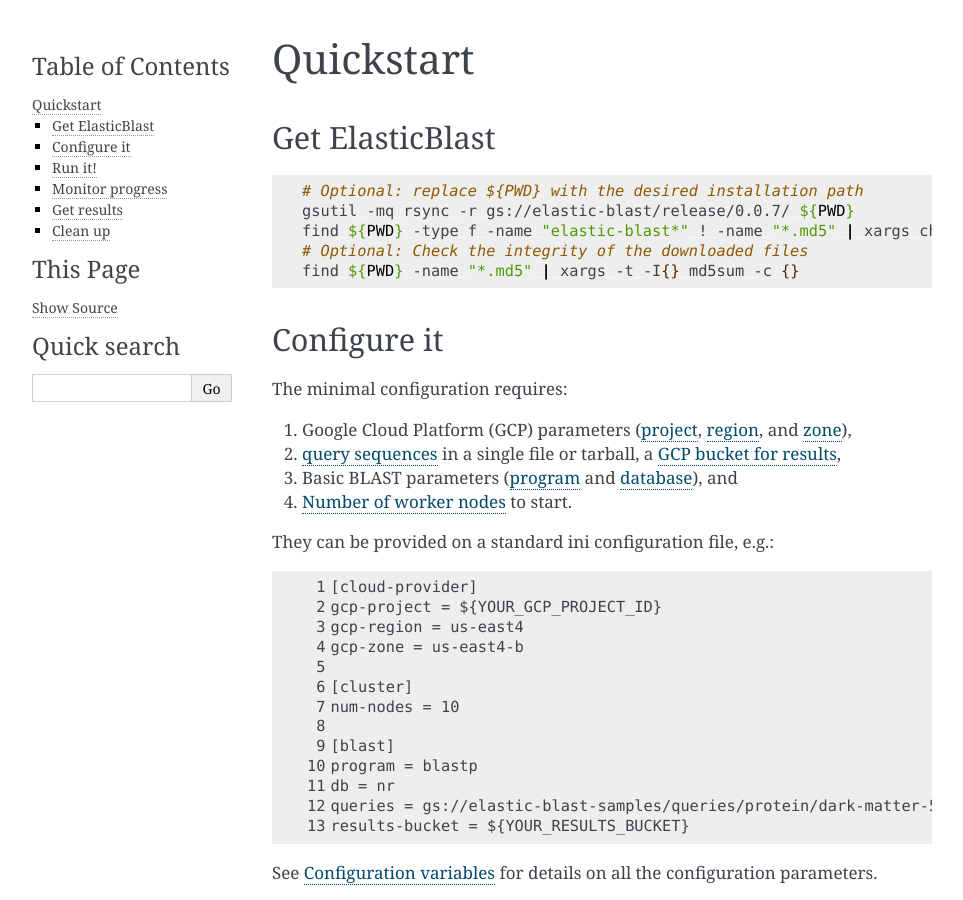
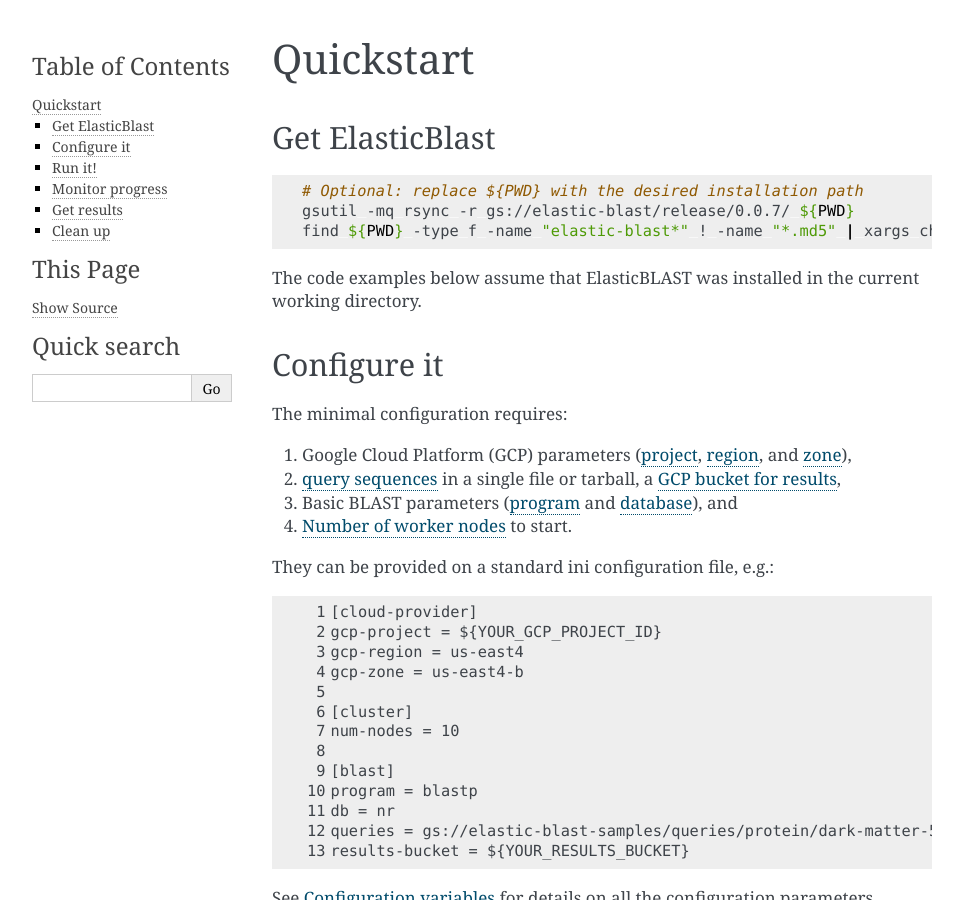
Before and after one commit to ncbi/elastic-blast-docs, a Sphinx documentation site: the page built from docs/source/quickstart.rst, in a window 1280 px wide and 900 px high. Shown: the whole window, without its empty margins (148-1111 px from the left). Built offline with Sphinx 7.4.7, drawn with Linux system fonts in a browser that asks for light colours.

Commit message:
Remove needless code

```diff
--- a/docs/source/quickstart.rst
+++ b/docs/source/quickstart.rst
@@ -11,8 +11,10 @@
     # Optional: replace ${PWD} with the desired installation path
     gsutil -mq rsync -r gs://elastic-blast/release/{VERSION}/ ${PWD}
     find ${PWD} -type f -name "elastic-blast*" ! -name "*.md5" | xargs chmod +x
-    # Optional: Check the integrity of the downloaded files
-    find ${PWD} -name "*.md5" | xargs -t -I{} md5sum -c {}
+
+
+The code examples below assume that ElasticBLAST was installed in the current working directory.
+
 
 Configure it
 ------------
```
